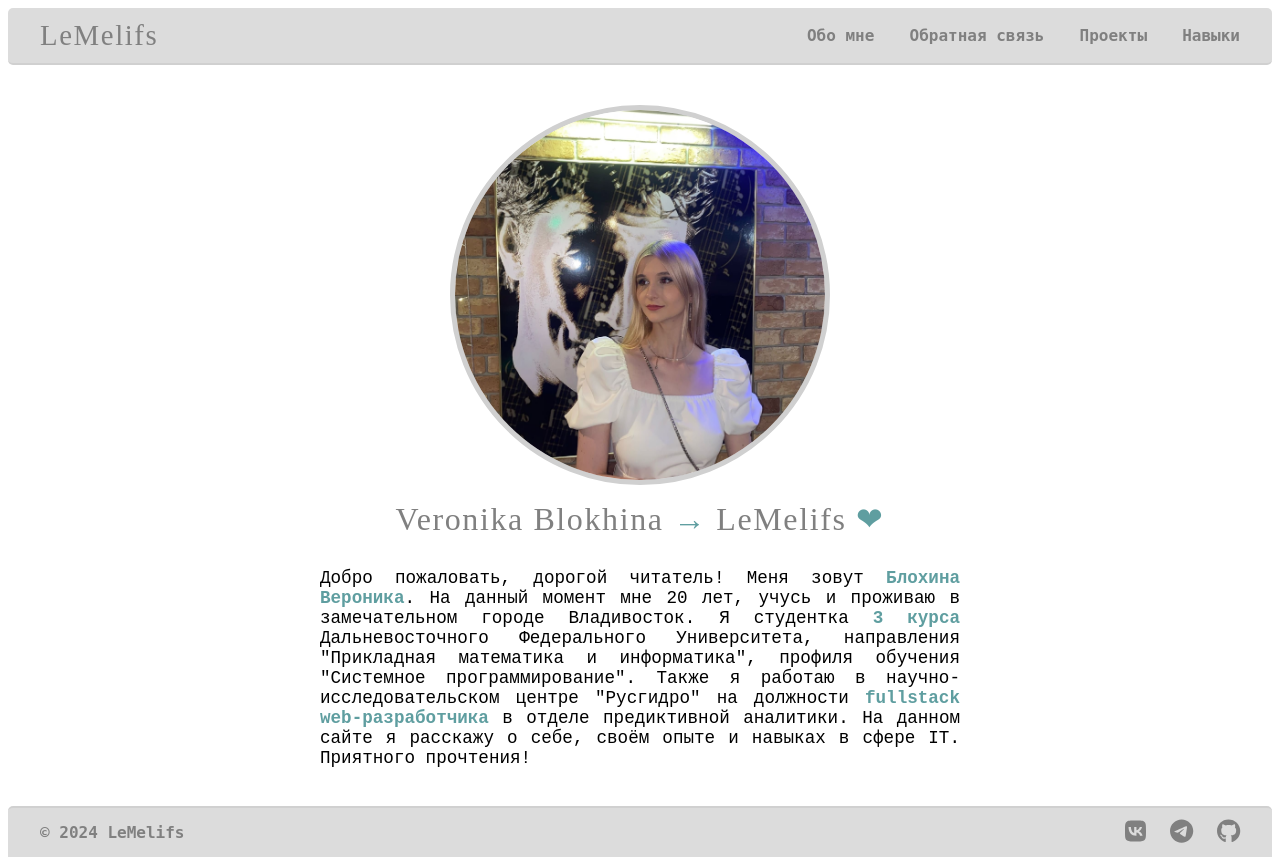
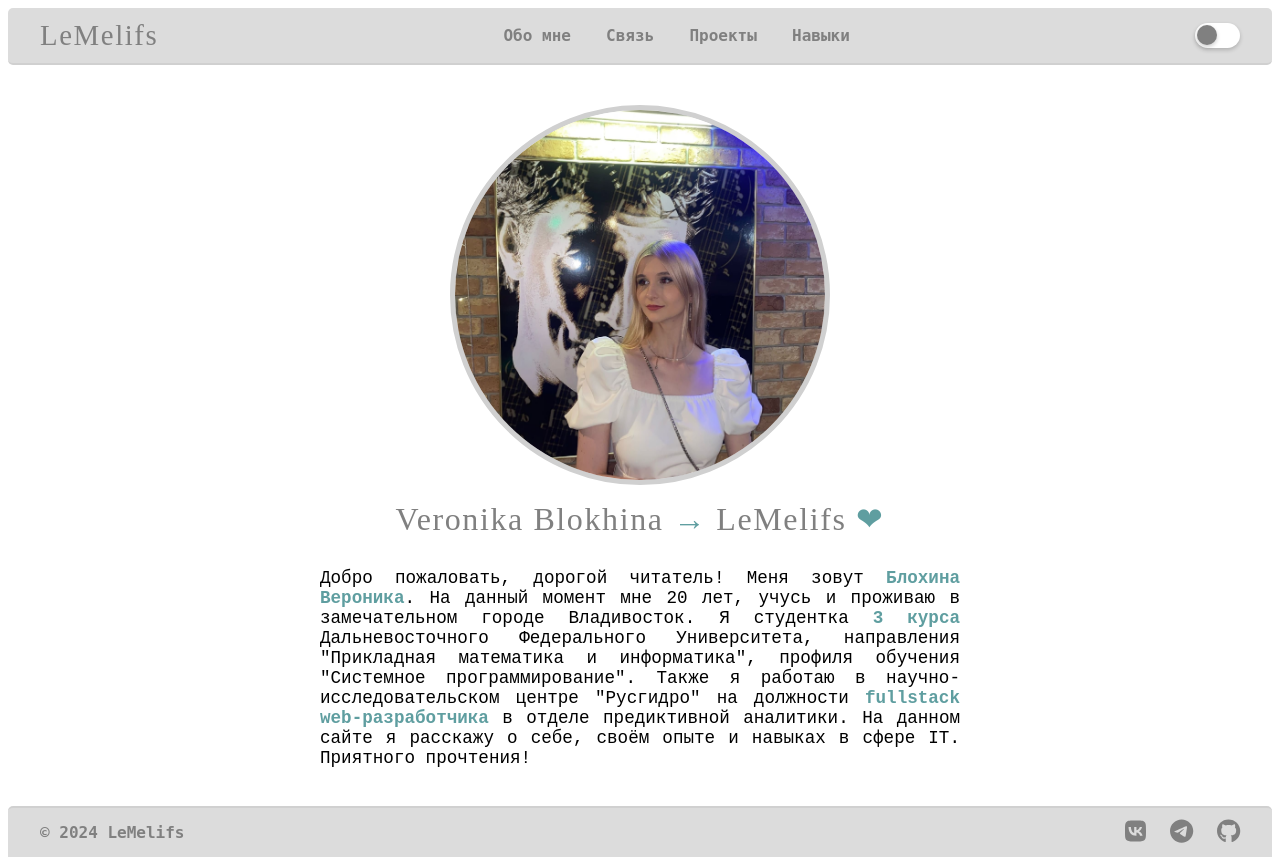
Before and after one commit to LeMelifs/Portfolio, a React (Vite) app in the folder portfolio/: page / in a window 1280 px wide. Built offline with nearby package versions, Linux system fonts and the light colour scheme.

Commit message:
adaptive animated header with themes done

```diff
--- a/portfolio/package.json
+++ b/portfolio/package.json
@@ -15,6 +15,7 @@
     "@fortawesome/react-fontawesome": "^0.2.2",
     "@reduxjs/toolkit": "^2.3.0",
     "axios": "^1.7.8",
+    "framer-motion": "^11.13.1",
     "material": "^0.9.18",
     "react": "^18.3.1",
     "react-dom": "^18.3.1",
--- a/portfolio/src/App.tsx
+++ b/portfolio/src/App.tsx
@@ -10,6 +10,7 @@ import {Footer} from "./components/Footer";
 import styled from "styled-components";
 import {store} from "./store";
 import {Provider} from "react-redux";
+import {ThemeProvider} from "./context/ThemeContext";
 
 
 const AppContainer = styled.div`
@@ -26,6 +27,7 @@ const MainContent = styled.main`
 
 export const App: React.FC = () => {
   return (
+  <ThemeProvider>
     <Provider store={store}>
       <Router>
         <AppContainer>
@@ -43,5 +45,6 @@ export const App: React.FC = () => {
         </AppContainer>
       </Router>
     </Provider>
+  </ThemeProvider>
   );
 };
--- a/portfolio/src/components/Header.tsx
+++ b/portfolio/src/components/Header.tsx
@@ -1,40 +1,55 @@
-import React from "react";
+import React, { useContext } from "react";
 import styled from "styled-components";
 import { Link } from "react-router-dom";
+import { ThemeContext } from "../context/ThemeContext";
+import { motion } from "framer-motion";
 
-const HeaderContainer = styled.header`
+const HeaderContainer = styled.header<{ theme: string }>`
   display: flex;
   justify-content: space-between;
   align-items: center;
   padding: 0.7rem 2rem;
   border-radius: 5px;
-  background-color: #DCDCDC;
+  background-color: ${({ theme }) => (theme === "light" ? "#DCDCDC" : "#333")};
   border-bottom: 2px solid #d0d0d0;
-  color: #fff;
-`;
 
-const Logo = styled(Link)`
-  font-size: 1.8rem;
-  letter-spacing: 0.1rem;
-  font-family: Brush Script MT, Brush Script Std, cursive;
-  color: #808080;
-  text-decoration: none;
-  margin: 0;
-
-  &:hover {
-    color: #696969;
+  @media (max-width: 768px) {
+    padding: 0.5rem 1.5rem;
   }
 `;
 
+const Logo = styled(Link)<{ theme: string }>`
+  font-size: 1.8rem;
+  letter-spacing: 0.1rem;
+  font-family: "Brush Script MT", Brush Script Std, cursive;
+  color: ${({ theme }) => (theme === "light" ? "#808080" : "#e0e0e0")};
+  text-decoration: none;
+  margin: 0;
+  transition: 0.3s color ease-in-out;
+
+  &:hover {
+    color: ${({ theme }) => (theme === "light" ? "#696969" : "#b0b0b0")};
+  }
+
+  @media (max-width: 647px) {
+    font-size: 1.3rem;
+  }
+`;
 
 const Nav = styled.nav`
   display: flex;
+  flex-wrap: wrap;
   gap: 2.2rem;
+
+  @media (max-width: 600px) {
+    gap: 0.1rem;
+    justify-content: center;
+    row-gap: 0.3rem;
+  }
 `;
 
-
-const StyledLink = styled(Link)`
-  color: #808080;
+const StyledLink = styled(Link)<{ theme: string }>`
+  color: ${({ theme }) => (theme === "light" ? "#808080" : "#e0e0e0")};
   font-family: DejaVu Sans Mono, monospace;
   font-weight: bold;
   transition: color 0.3s;
@@ -42,20 +57,78 @@ const StyledLink = styled(Link)`
   font-size: 1rem;
 
   &:hover {
-    color: #696969;
+    color: ${({ theme }) => (theme === "light" ? "#696969" : "#b0b0b0")};
+  }
+
+  @media (max-width: 600px) {
+    flex-basis: 45%;
+    font-size: 0.8rem;
+    text-align: center;
   }
 `;
 
+
+const ThemeSwitcher = styled(motion.div)<{ theme: string }>`
+  width: 41px;
+  height: 21px;
+  border-radius: 15px;
+  background-color: ${({ theme }) => (theme === "light" ? "#fff" : "#000")};
+  display: flex;
+  align-items: center;
+  padding: 2px;
+  position: relative;
+  cursor: pointer;
+  box-shadow: ${({ theme }) =>
+    theme === "light" ? "0 2px 4px rgba(0, 0, 0, 0.2)" : "0 2px 4px rgba(255, 255, 255, 0.1)"};
+`;
+
+const SwitchCircle = styled(motion.div)<{ theme: string }>`
+  width: 20px;
+  height: 20px;
+  border-radius: 50%;
+  background-color: ${({ theme }) => (theme === "light" ? "#808080" : "#e0e0e0")};
+  box-shadow: 0 2px 4px rgba(0, 0, 0, 0.2);
+  position: absolute;
+  top: 2px;
+  left: ${({ theme }) => (theme === "light" ? "1px" : "23px")};
+`;
+
 export const Header: React.FC = () => {
+  const { theme, toggleTheme } = useContext(ThemeContext);
+
   return (
-    <HeaderContainer>
-      <Logo to={{ pathname: "/" }}>LeMelifs</Logo>
+    <HeaderContainer theme={theme}>
+      <Logo theme={theme} to={{ pathname: "/" }}>
+        LeMelifs
+      </Logo>
       <Nav>
-        <StyledLink to={{ pathname: "/about" }}>Обо мне</StyledLink>
-        <StyledLink to={{ pathname: "/contact" }}>Обратная связь</StyledLink>
-        <StyledLink to={{ pathname: "/projects" }}>Проекты</StyledLink>
-        <StyledLink to={{ pathname: "/skills" }}>Навыки</StyledLink>
+        <StyledLink theme={theme} to={{ pathname: "/about" }}>
+          Обо мне
+        </StyledLink>
+        <StyledLink theme={theme} to={{ pathname: "/contact" }}>
+          Связь
+        </StyledLink>
+        <StyledLink theme={theme} to={{ pathname: "/projects" }}>
+          Проекты
+        </StyledLink>
+        <StyledLink theme={theme} to={{ pathname: "/skills" }}>
+          Навыки
+        </StyledLink>
       </Nav>
+      <ThemeSwitcher
+        theme={theme}
+        onClick={toggleTheme}
+        whileHover={{ scale: 1.1 }}
+        whileTap={{ scale: 0.9 }}
+      >
+        <SwitchCircle
+          theme={theme}
+          animate={{
+            left: theme === "light" ? "2px" : "23px",
+          }}
+          transition={{ type: "spring", stiffness: 300 }}
+        />
+      </ThemeSwitcher>
     </HeaderContainer>
   );
 };
--- /dev/null
+++ b/portfolio/src/context/ThemeContext.tsx
@@ -0,0 +1,26 @@
+ import { createContext, useState } from 'react';
+
+ type Theme = 'light' | 'dark';
+
+ interface ThemeContextProps {
+     theme: Theme;
+     toggleTheme: () => void;
+ }
+
+ export const ThemeContext = createContext<ThemeContextProps>({
+     theme: 'light',
+     toggleTheme: () => {},
+ });
+
+ export const ThemeProvider = ({ children }) => {
+     const [theme, setTheme] = useState<Theme>('light');
+     const toggleTheme = () => {
+         setTheme((prevTheme) => (prevTheme === 'light' ? 'dark' : 'light'));
+     };
+
+     return (
+         <ThemeContext.Provider value={{ theme, toggleTheme }}>
+            {children}
+         </ThemeContext.Provider>
+     );
+ };
```
Also changed, not shown: 1 other file (tests, documents, lock files or other folders).
